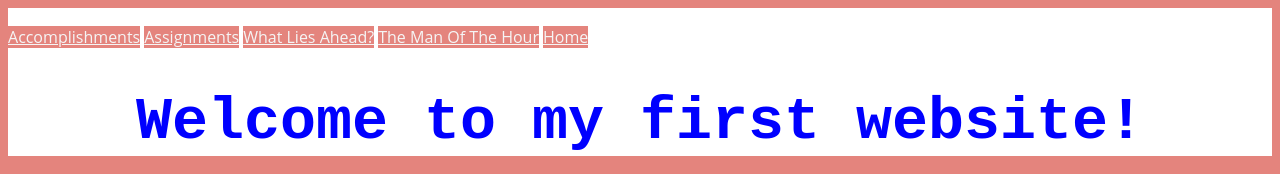
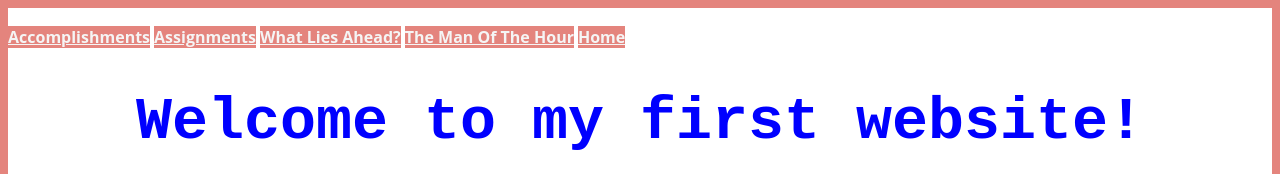
Before and after one commit to bqqsim/my-portfolio, a plain HTML site: page index.html in a window 1280 px wide. Shown: the top 174 px of the page. Drawn offline with Linux system fonts and the light colour scheme.

Commit message:
Update index.html

```diff
--- a/index.html
+++ b/index.html
@@ -7,12 +7,13 @@
   <body>
     <div id=fancy-strip>
       <br>
-    <a href="../my-portfolio/pages/accomplishments.html">Accomplishments</a>
-    <a href="../my-portfolio/pages/assignments.html">Assignments</a>
-    <a href="../my-portfolio/pages/what-lies-ahead.html">What Lies Ahead?</a>
-    <a href="./pages/man-of-the-hour.html">The Man Of The Hour</a>
-    <a href="index.html">Home</a>
+    <a href="../my-portfolio/pages/accomplishments.html"><strong>Accomplishments</strong></a>
+    <a href="../my-portfolio/pages/assignments.html"><strong>Assignments</strong></a>
+    <a href="../my-portfolio/pages/what-lies-ahead.html"><strong>What Lies Ahead?</strong></a>
+    <a href="./pages/man-of-the-hour.html"><strong>The Man Of The Hour</strong></a>
+    <a href="index.html"><strong>Home</strong></a>
     <h1>Welcome to my first website!</h1>
+    <br>
     </div>
 <figure>
         <img src= "images/thumbs-up.webp" width= 250 height= 250
```
